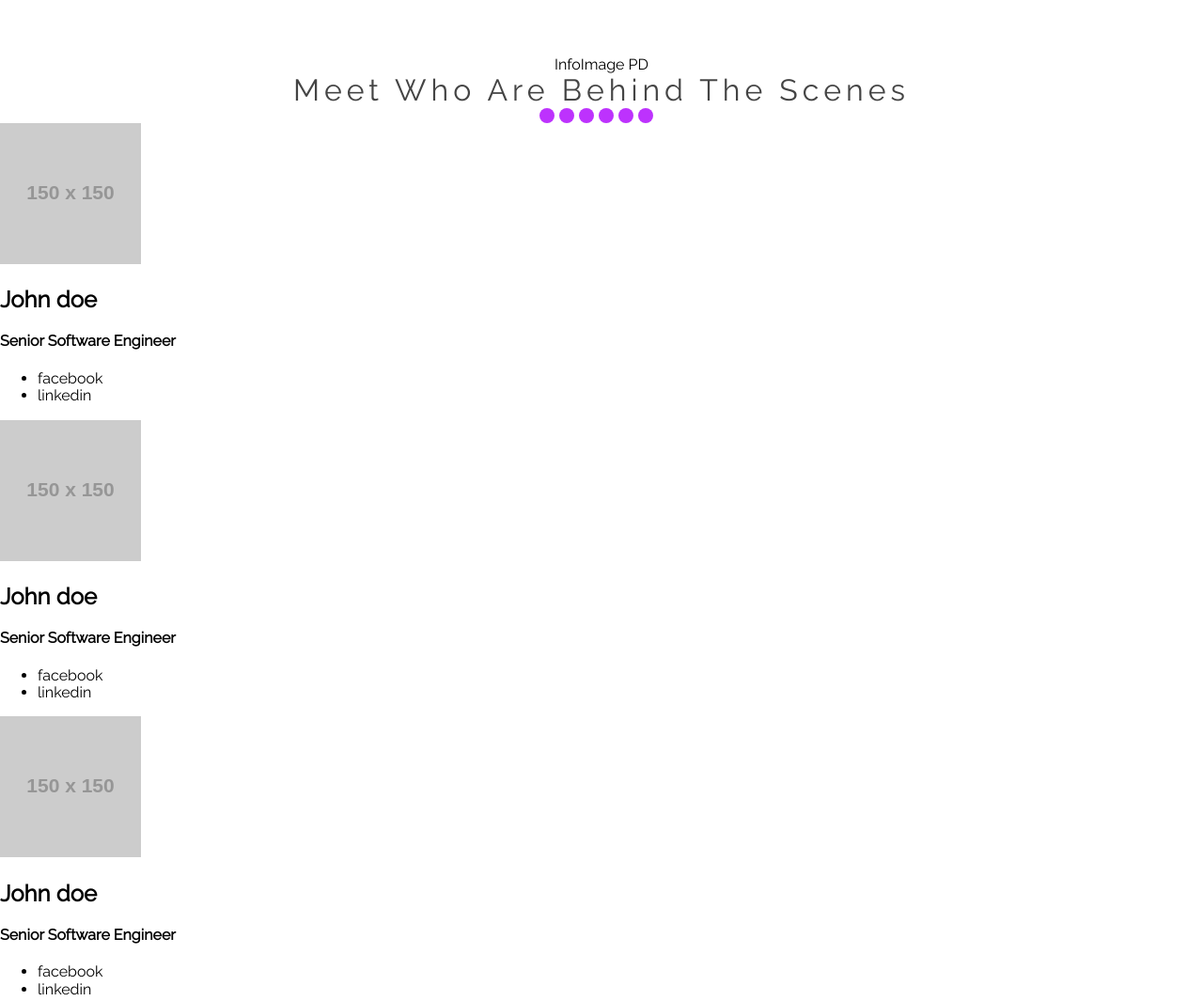
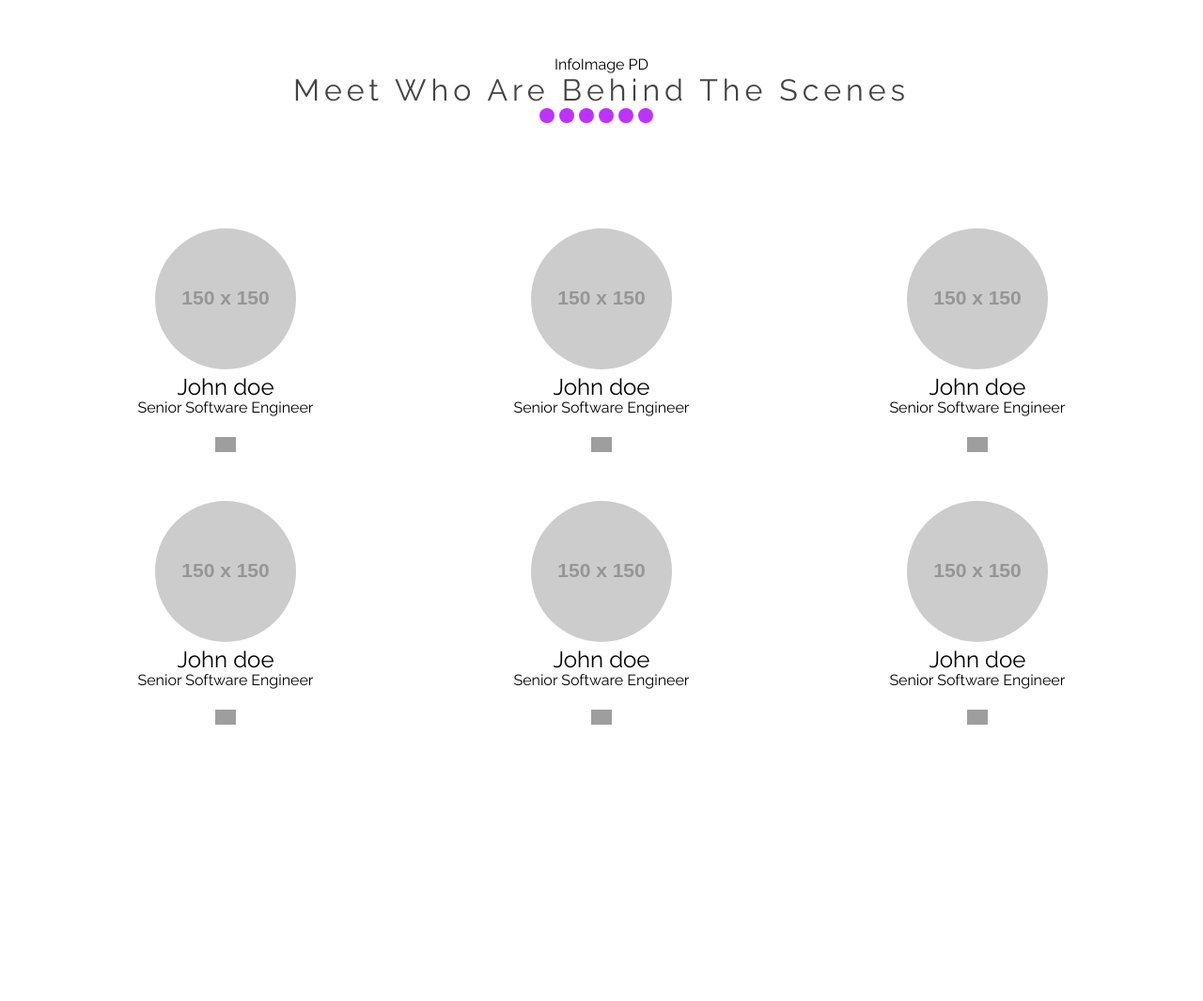
Before and after one commit to afikur/awesome-team, a website: page index.html in a window 1280 px wide. Shown: the top 1065 px of the page at 94% size. After the commit the page ends 823 px from the top, so only its background shows below. Drawn offline with nearby package versions, Linux system fonts and the light colour scheme; grey boxes are pictures that could not be loaded; placeholder pictures from the web are drawn by us.

Commit message:
feat: add style for team-members section

```diff
--- a/css/style.css
+++ b/css/style.css
@@ -7,6 +7,15 @@ body {
 
 section {
     clear: both;
+}
+
+.row {
+    clear: both;
+}
+
+.container {
+    width: 1200px;
+    margin: 0 auto;
 }
 
 /* --------------------------------------------
@@ -53,3 +62,41 @@ header ul li:last-child {
 /* --------------------------------------------
 - Header Style End
 -----------------------------------------------*/
+
+
+
+/* --------------------------------------------
+- Body Style Start
+-----------------------------------------------*/
+section.team-members {
+    margin-top: 7em;
+}
+
+section.team-members .member {
+    float: left;
+    width: 33.33%;
+    text-align: center;
+    margin-bottom: 3em;
+}
+
+section.team-members .member img.photo {
+    border-radius: 50%;
+}
+
+section.team-members .member h2 {
+    font-weight: 300;
+    margin: 0;
+}
+
+section.team-members .member h4 {
+    margin-top: 0;
+    font-weight: 100;
+}
+
+section.team-members .member img.linkedin {
+    height: 16px;
+}
+
+/* --------------------------------------------
+- Body Style Start
+-----------------------------------------------*/
--- a/index.html
+++ b/index.html
@@ -24,59 +24,47 @@
     </header>
 
     <section class="team-members">
+        <div class="container">
+            <div class="row">
                 <div class="member">
-            <img src="https://via.placeholder.com/150" alt="">
+                    <img class="photo" src="https://via.placeholder.com/150" alt="">
                     <h2>John doe</h2>
                     <h4>Senior Software Engineer</h4>
-            <ul class="social-media">
-                <li>facebook</li>
-                <li>linkedin</li>
-            </ul>
+                    <a href=""><img src="http://www.stickpng.com/assets/images/580b57fcd9996e24bc43c528.png" alt="" class="linkedin"></a>
                 </div>
                 <div class="member">
-            <img src="https://via.placeholder.com/150" alt="">
+                    <img class="photo" src="https://via.placeholder.com/150" alt="">
                     <h2>John doe</h2>
                     <h4>Senior Software Engineer</h4>
-            <ul class="social-media">
-                <li>facebook</li>
-                <li>linkedin</li>
-            </ul>
+                    <a href=""><img src="http://www.stickpng.com/assets/images/580b57fcd9996e24bc43c528.png" alt="" class="linkedin"></a>
                 </div>
                 <div class="member">
-            <img src="https://via.placeholder.com/150" alt="">
+                    <img class="photo" src="https://via.placeholder.com/150" alt="">
                     <h2>John doe</h2>
                     <h4>Senior Software Engineer</h4>
-            <ul class="social-media">
-                <li>facebook</li>
-                <li>linkedin</li>
-            </ul>
+                    <a href=""><img src="http://www.stickpng.com/assets/images/580b57fcd9996e24bc43c528.png" alt="" class="linkedin"></a>
+                </div>
+            </div>
+            <div class="row">
+                <div class="member">
+                    <img class="photo" src="https://via.placeholder.com/150" alt="">
+                    <h2>John doe</h2>
+                    <h4>Senior Software Engineer</h4>
+                    <a href=""><img src="http://www.stickpng.com/assets/images/580b57fcd9996e24bc43c528.png" alt="" class="linkedin"></a>
                 </div>
                 <div class="member">
-                <img src="https://via.placeholder.com/150" alt="">
+                    <img class="photo" src="https://via.placeholder.com/150" alt="">
                     <h2>John doe</h2>
                     <h4>Senior Software Engineer</h4>
-                <ul class="social-media">
-                    <li>facebook</li>
-                    <li>linkedin</li>
-                </ul>
+                    <a href=""><img src="http://www.stickpng.com/assets/images/580b57fcd9996e24bc43c528.png" alt="" class="linkedin"></a>
                 </div>
                 <div class="member">
-                <img src="https://via.placeholder.com/150" alt="">
+                    <img class="photo" src="https://via.placeholder.com/150" alt="">
                     <h2>John doe</h2>
                     <h4>Senior Software Engineer</h4>
-                <ul class="social-media">
-                    <li>facebook</li>
-                    <li>linkedin</li>
-                </ul>
+                    <a href=""><img src="http://www.stickpng.com/assets/images/580b57fcd9996e24bc43c528.png" alt="" class="linkedin"></a>
                 </div>
-            <div class="member">
-                <img src="https://via.placeholder.com/150" alt="">
-                <h2>John doe</h2>
-                <h4>Senior Software Engineer</h4>
-                <ul class="social-media">
-                    <li>facebook</li>
-                    <li>linkedin</li>
-                </ul>
+            </div>
         </div>
     </section>
 
```
Lines whose indentation alone changed are shown as unchanged.
